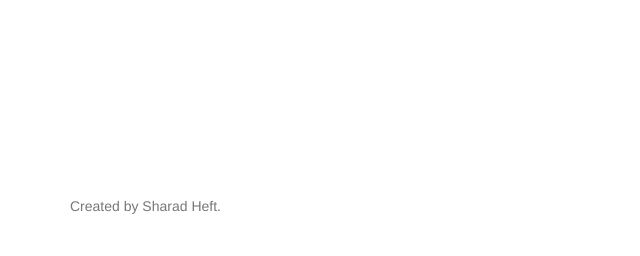
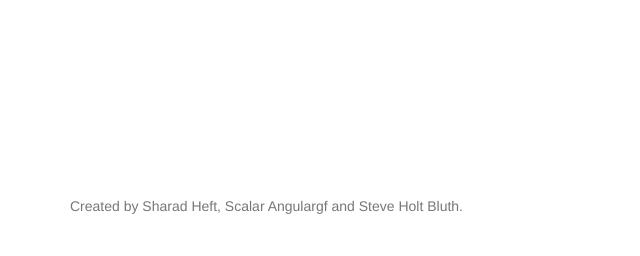
Before and after one commit to stephenswat/predditors-tracker, a Django app: page / in a window 1280 px wide. Shown: the part 544-800 px from the top of the page, without its empty margins (0-640 px from the left). Run offline with Django 3.2, Linux system fonts and the light colour scheme; data that the repository does not hold is empty; parts of the project's set-up code (start-up, migrations or seed data) failed here and were passed over; some libraries are stand-ins or nearby versions.

Commit message:
Add extra credits.

```diff
--- a/predds_tracker/templates/predds_tracker/base.html
+++ b/predds_tracker/templates/predds_tracker/base.html
@@ -97,7 +97,7 @@
 
     <footer class="footer">
         <div class="container">
-            <p class="text-muted">Created by Sharad Heft.</p>
+            <p class="text-muted">Created by Sharad Heft, Scalar Angulargf and Steve Holt Bluth.</p>
         </div>
     </footer>
   </body>
```
